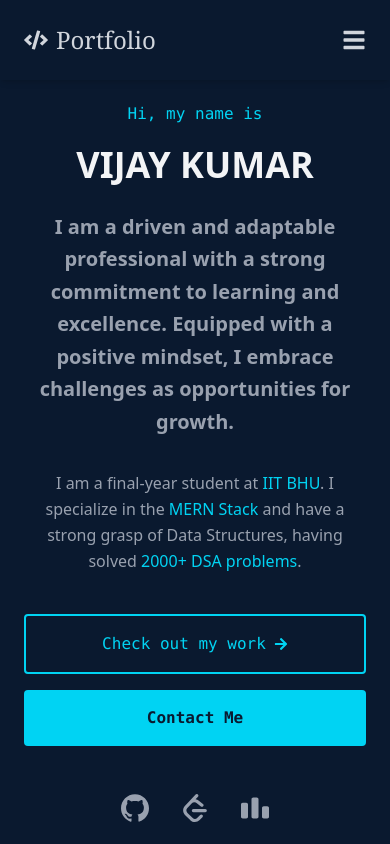
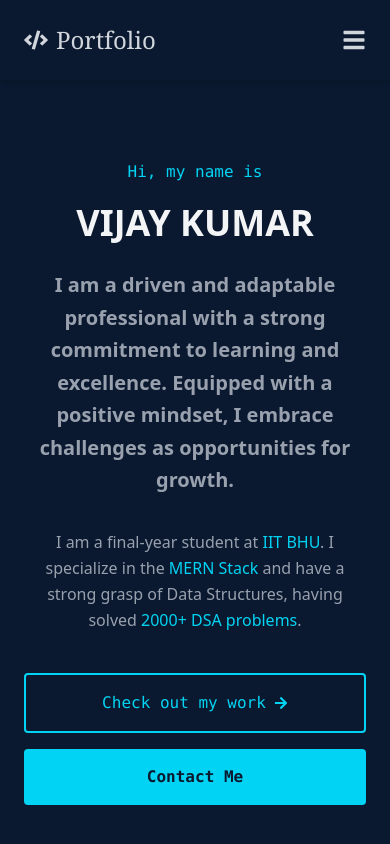
Before and after one commit to vijaykumar0710/Vijay-Portfolio, a React (Vite) app: page / in a window 390 px wide. Shown: the top 844 px of the page. Built offline with nearby package versions, Linux system fonts and the light colour scheme.

Commit message:
Fix mobile overlap issue on Home section

```diff
--- a/src/components/Home.tsx
+++ b/src/components/Home.tsx
@@ -5,29 +5,36 @@ const Home = () => {
   return (
     <div
       id="home"
-      className="min-h-screen flex flex-col justify-center items-center bg-[#0a192f] text-gray-300 px-6 pt-20"
+      // CHANGED: Increased pt-20 to pt-40 to force content down below the navbar
+      // Also kept min-h-screen to ensure full height
+      className="min-h-screen flex flex-col justify-center items-center bg-[#0a192f] text-gray-300 px-6 pt-40 sm:pt-20"
     >
       <div className="max-w-4xl text-center animate-fade-in-up">
 
+        {/* Intro Text */}
         <p className="text-cyan-400 font-mono mb-4 text-base sm:text-lg">
           Hi, my name is
         </p>
 
+        {/* Name - Adjusted size and margin */}
         <h1 className="text-4xl sm:text-7xl font-bold text-gray-100 mb-6 leading-tight">
           VIJAY KUMAR
         </h1>
 
+        {/* Sub-headline */}
         <h2 className="text-xl sm:text-2xl font-semibold text-gray-400 mb-8 leading-relaxed max-w-3xl mx-auto">
           I am a driven and adaptable professional with a strong commitment to learning and excellence.
           Equipped with a positive mindset, I embrace challenges as opportunities for growth.
         </h2>
 
+        {/* Stats / Description */}
         <p className="max-w-2xl mx-auto text-base sm:text-lg text-gray-400 mb-10 leading-relaxed">
           I am a final-year student at <span className="text-cyan-400">IIT BHU</span>.
           I specialize in the <span className="text-cyan-400">MERN Stack</span> and have a strong grasp of Data Structures,
           having solved <span className="text-cyan-400">2000+ DSA problems</span>.
         </p>
 
+        {/* Buttons */}
         <div className="flex flex-col sm:flex-row gap-4 mb-12 justify-center items-center w-full">
             <a
               href="#work"
@@ -47,14 +54,15 @@ const Home = () => {
             </a>
         </div>
 
+        {/* Social Icons */}
         <div className="flex items-center justify-center gap-8 text-gray-400">
-            <a href="https://github.com/vijaykumar0710" target="_blank" className="hover:text-cyan-400 transition-colors flex items-center gap-2">
+            <a href="https://github.com/vijaykumar0710" target="_blank" rel="noopener noreferrer" className="hover:text-cyan-400 transition-colors flex items-center gap-2">
                 <SiGithub size={28} />
             </a>
-            <a href="https://leetcode.com/VJYK" target="_blank" className="hover:text-cyan-400 transition-colors flex items-center gap-2">
+            <a href="https://leetcode.com/VJYK" target="_blank" rel="noopener noreferrer" className="hover:text-cyan-400 transition-colors flex items-center gap-2">
                 <SiLeetcode size={28} />
             </a>
-            <a href="https://codeforces.com/profile/Vijay_Kumar" target="_blank" className="hover:text-cyan-400 transition-colors flex items-center gap-2">
+            <a href="https://codeforces.com/profile/Vijay_Kumar" target="_blank" rel="noopener noreferrer" className="hover:text-cyan-400 transition-colors flex items-center gap-2">
                 <SiCodeforces size={28} />
             </a>
         </div>
```
